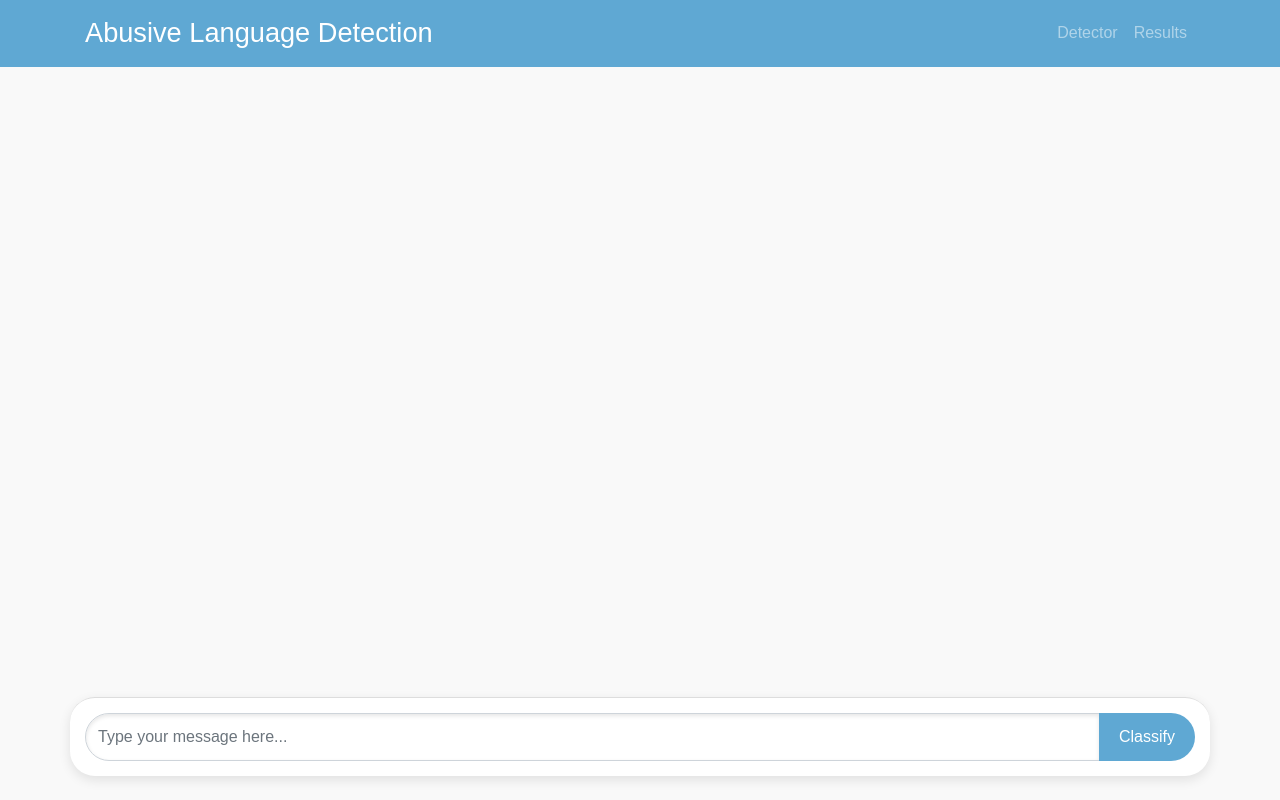
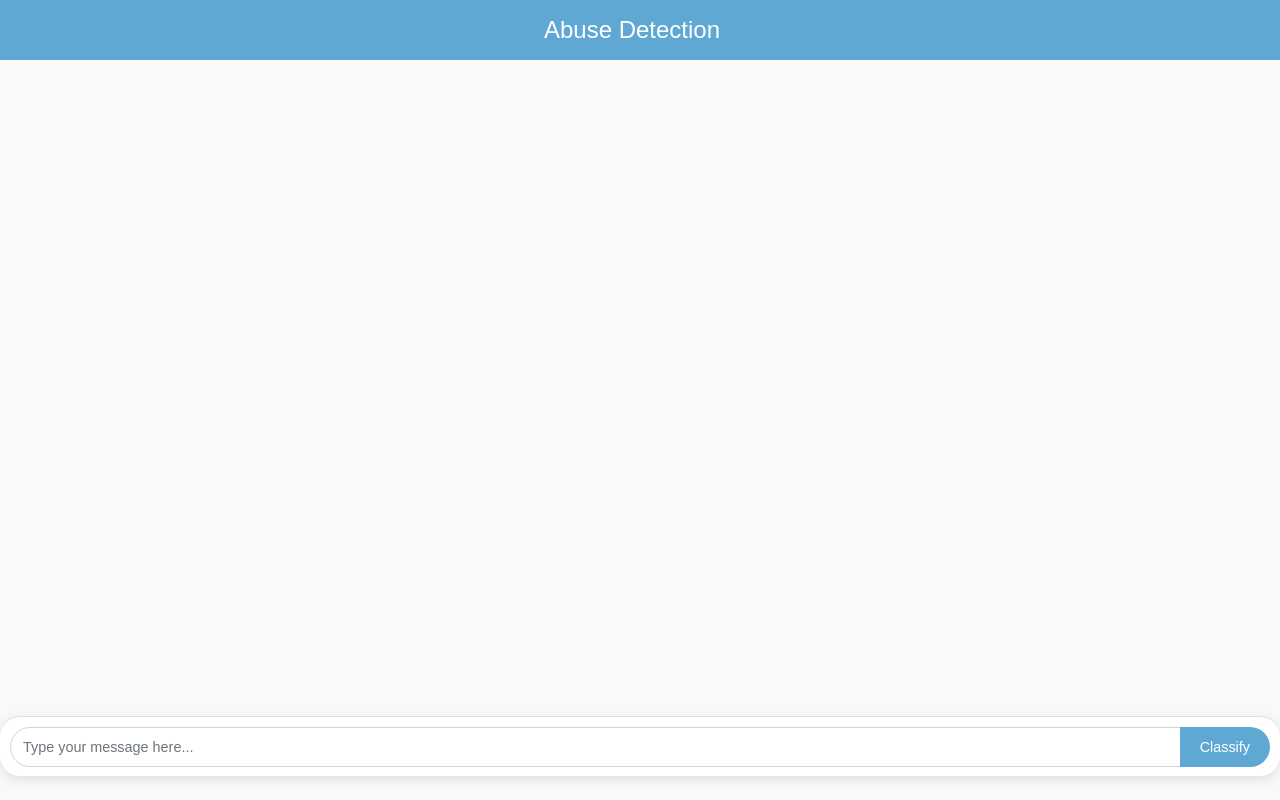
Before and after one commit to ArsalKhan1/Challenge, a Flask app: page / in a window 1280 px wide. Run offline with Flask 3, Linux system fonts and the light colour scheme; some libraries are stand-ins or nearby versions.

Commit message:
Fixed ui for scalability

```diff
--- a/ui/static/styles.css
+++ b/ui/static/styles.css
@@ -1,115 +1,249 @@
 /* General Styling */
-body {
+body, html {
+    height: 100%;
+    margin: 0;
+    padding: 0;
     font-family: 'Arial', sans-serif;
     background-color: #f9f9f9;
+    overflow-x: hidden;  /* Prevent horizontal overflow */
 }
 
-/* Navbar */
+/* Base Styles (For mid-range resolutions like 1920x1080 and 2560x1440) */
 .navbar {
-    background-color: #5FA8D3; /* Updated header background color */
+    background-color: #5FA8D3;
+    height: 70px;  /* Base height for navbar */
+    display: flex;
+    justify-content: center;
+    align-items: center;
 }
 
 .title {
-    font-size: 1.7rem; /* Larger title size */
-    margin-right: auto; /* Align title to the left */
+    font-size: 2rem; /* Base title size */
+    text-align: center;
 }
 
-/* Chat Bubble */
 .chat-bubble {
-    max-width: 60%;
-    background-color: #D9EFFA; /* Light blue background */
+    max-width: 60%;  /* Base max width */
+    background-color: #D9EFFA;
     border: 1px solid #ddd;
-    border-radius: 25px;
+    border-radius: 20px;
     padding: 15px;
-    box-shadow: 0 4px 12px rgba(0, 0, 0, 0.1); /* Subtle shadow */
+    box-shadow: 0 4px 12px rgba(0, 0, 0, 0.1);
     margin-right: 20px;
     display: flex;
     align-items: center;
+    word-wrap: break-word;
 }
 
 .chat-bubble p {
     margin: 0;
-    font-style: italic; /* Italicize text */
-    color: #333; /* Slightly darker text color */
+    font-style: italic;
+    color: #333;
+    /* font-size: 1rem;  */
 }
 
-/* Card Box */
 .card-box {
-    border-radius: 25px;
-    box-shadow: 0 4px 12px rgba(0, 0, 0, 0.1); /* Subtle shadow */
+    border-radius: 20px;
+    box-shadow: 0 4px 12px rgba(0, 0, 0, 0.1);
     padding: 15px;
     background-color: #ffffff;
     margin-bottom: 20px;
 }
 
-/* Response Section */
 .response-section {
-    background-color: #f1f1f1; /* Light grey background */
-    border-radius: 20px;
+    background-color: #e0e0e0;
+    border-radius: 15px;
     padding: 15px;
     margin-bottom: 10px;
 }
 
-.level-one {
-    background-color: #eaf5e9; /* Light green background for Level 1 */
-}
+/* .response-section h6 {
+    font-size: 1.2rem;
+/* } */
 
-.level-two {
-    background-color: #fff3cd; /* Light yellow background for Level 2 */
-}
+/* .response-section p { */
+    /* font-size: 1rem;  */
+/* } */
 
-.level-three {
-    background-color: #e2e3e5; /* Light grey background for Level 3 */
-}
-
-/* Text Color Styles */
-.text-green {
-    color: green;
-}
-
-.text-red {
-    color: red;
-}
-
-/* Progress Bar Styling */
 .progress-bar-green {
-    background-color: green !important; /* Use green color */
+    background-color: green !important;
+    height: 20px;
 }
 
 .progress-bar-red {
-    background-color: red !important; /* Use red color */
+    background-color: red !important;
+    height: 20px;
 }
 
-/* Footer Styling */
 .footer-form {
     background-color: #ffffff;
     border-top: 1px solid #ddd;
-    border-radius: 25px;
+    border-radius: 20px;
     padding: 15px;
-    box-shadow: 0 4px 12px rgba(0, 0, 0, 0.1); /* Subtle shadow */
+    box-shadow: 0 4px 12px rgba(0, 0, 0, 0.1);
+    height: 70px;
 }
 
-/* Input Field */
 .input-rounded {
-    border-radius: 25px; /* Increased rounded corners for input field */
-    box-shadow: inset 0 2px 4px rgba(0, 0, 0, 0.1); /* Inner shadow for depth */
-    height: 48px; /* Set height to match button */
+    border-radius: 20px;
+    height: 48px;
+    font-size: 1rem; /* Base font size */
 }
 
-/* Button Styling */
 .btn-rounded {
-    border-radius: 25px; /* Increased rounded corners for button */
-    padding: 8px 20px; /* Adjust padding */
-    background-color: #5FA8D3; /* Updated button color */
+    border-radius: 20px;
+    padding: 10px 20px;
+    background-color: #5FA8D3;
     border: none;
-    height: 48px; /* Match the height of input field */
+    height: 48px;
     line-height: 1.5;
+    font-size: 1rem; /* Base font size */
 }
 
-/* Adjust content container to prevent overlap with header and footer */
 .content-container {
-    margin-top: 60px; /* Space below the fixed header */
-    margin-bottom: 70px; /* Space above the fixed footer */
-    overflow-y: auto; /* Scrollable content */
+    margin-top: 70px;  /* Avoid overlap with navbar */
+    margin-bottom: 70px;  /* Avoid overlap with footer */
+    height: calc(100vh - 140px);  /* Dynamic height for full page usage */
+    overflow-y: auto;
     padding: 15px;
 }
+
+/* Styles for Smaller Screens (1440px × 900px) */
+@media (max-width: 1440px) {
+    .navbar {
+        height: 60px;  /* Reduce height for smaller screens */
+    }
+
+    .title {
+        font-size: 1.5rem;  /* Decrease title size */
+    }
+
+    .chat-bubble {
+        font-size: 1rem;  /* Decrease font size */
+        padding: 10px;  /* Decrease padding */
+        margin-right: 15px;  /* Decrease margin */
+    }
+
+    .card-box {
+        padding: 10px;  /* Decrease padding */
+        margin-bottom: 15px;  /* Decrease margin bottom */
+    }
+
+    .response-section {
+        padding: 10px;  /* Decrease padding */
+    }
+    .response-section h6 {
+        font-size: 1.2rem; /* Base font size */
+    }
+
+    .response-section p {
+        font-size: 1rem; /* Base font size */
+    }
+
+    .footer-form {
+        height: 60px;  /* Reduce footer height */
+        padding: 10px;  /* Decrease padding */
+    }
+
+    .input-rounded,
+    .btn-rounded {
+        height: 40px;  /* Decrease height */
+        font-size: 0.9rem;  /* Decrease font size */
+    }
+}
+
+/* Styles for Large Screens (2560px × 1440px) */
+@media (min-width: 2560px) and (max-width: 3839px) {
+    .title {
+        font-size: 3.2rem;  /* Increase title size */
+    }
+    .navbar {
+        height: 100px;
+    }
+
+    .chat-bubble {
+        font-size: 1.7rem;  /* Increase font size */
+        padding: 20px;  /* Increase padding */
+        margin-right: 30px;  /* Increase margin */
+    }
+
+    .card-box {
+        padding: 25px;  /* Increase padding */
+    }
+
+    .response-section {
+        padding: 20px;  /* Increase padding */
+    }
+    .response-section h6 {
+        font-size: 1.8rem; /* Base font size */
+    }
+
+    .response-section p {
+        font-size: 1.4rem; /* Base font size */
+    }
+
+    .progress-bar-green,
+    .progress-bar-red {
+        height: 25px;  /* Increase height */
+    }
+
+    .footer-form {
+        height: 80px;  /* Increase footer height */
+        padding: 20px;  /* Increase padding */
+    }
+
+    .input-rounded,
+    .btn-rounded {
+        height: 55px;  /* Increase height */
+        font-size: 1.2rem;  /* Increase font size */
+    }
+}
+
+/* Styles for Very Large Screens (3840px × 2160px) */
+@media (min-width: 3840px) {
+    .navbar {
+        height: 150px;  /* Increase navbar height */
+    }
+
+    .title {
+        font-size: 4rem;  /* Large title size */
+    }
+
+    .chat-bubble {
+        font-size: 2.5rem;  /* Large font size in chat bubbles */
+        padding: 30px;  /* Large padding */
+        margin-right: 50px;  /* Large margin */
+    }
+
+    .card-box {
+        padding: 30px;  /* Large padding */
+        margin-bottom: 40px;  /* Increase margin bottom */
+    }
+
+    .response-section {
+        padding: 25px;  /* Increase padding */
+    }
+    .response-section h6 {
+        font-size: 2.7rem; /* Base font size */
+    }
+
+    .response-section p {
+        font-size: 2.2rem; /* Base font size */
+    }
+
+    .progress-bar-green,
+    .progress-bar-red {
+        height: 30px;  /* Increase height */
+    }
+
+    .footer-form {
+        height: 120px;  /* Large footer height */
+        padding: 30px;  /* Large padding */
+    }
+
+    .input-rounded,
+    .btn-rounded {
+        height: 80px;  /* Increase height of input and button */
+        font-size: 1.5rem;  /* Increase font size */
+    }
+}
--- a/ui/templates/index.html
+++ b/ui/templates/index.html
@@ -3,29 +3,23 @@
 <head>
     <meta charset="UTF-8">
     <meta name="viewport" content="width=device-width, initial-scale=1.0">
-    <title>AI Abuse Detection</title>
+    <title>Abuse Detection</title>  <!-- Updated title -->
     <!-- Bootstrap CSS -->
     <link rel="stylesheet" href="https://maxcdn.bootstrapcdn.com/bootstrap/4.5.2/css/bootstrap.min.css">
     <!-- Custom Styles -->
     <link rel="stylesheet" href="{{ url_for('static', filename='styles.css') }}">
 </head>
 <body>
-    <!-- Header with Navigation Tabs -->
+    <!-- Header with Title Only (No Tabs) -->
     <nav class="navbar navbar-expand-lg navbar-dark fixed-top">
-        <div class="container d-flex justify-content-between">
-            <!-- Title on the left side -->
-            <span class="navbar-brand mb-0 h1 title">Abusive Language Detection</span>
-
-            <!-- Tabs aligned horizontally on the right side -->
-            <div class="navbar-nav">
-                <a class="nav-link nav-item" href="{{ url_for('index') }}">Detector</a>
-                <a class="nav-link nav-item" href="{{ url_for('results') }}">Results</a>
-            </div>
+        <div class="container-fluid d-flex justify-content-center">
+            <!-- Centered Title -->
+            <span class="navbar-brand mb-0 h1 title">Abuse Detection</span>
         </div>
     </nav>
 
     <!-- Main Container (padding to prevent overlap with header and footer) -->
-    <div id="content-container" class="container mt-5 pt-4 content-container">
+    <div id="content-container" class="container-fluid mt-5 pt-4 content-container"> <!-- Updated to container-fluid -->
         <!-- Display Previous Input Messages and Results -->
         {% for entry in message_history %}
             <!-- Chat Bubble with Input Message -->
@@ -126,7 +120,7 @@
     </div>
 
     <!-- Footer - Input Message -->
-    <div class="container fixed-bottom mb-4 footer-form">
+    <div class="container-fluid fixed-bottom mb-4 footer-form">
         <form method="POST" action="/">
             <div class="input-group">
                 <input type="text" name="message" class="form-control input-rounded" placeholder="Type your message here..." required>
@@ -146,7 +140,7 @@
     <script>
         function scrollToBottom() {
             var contentContainer = document.getElementById('content-container');
-            contentContainer.scrollTop = contentContainer.scrollHeight;  // Scroll to bottom
+            contentContainer.scrollTop = contentContainer.scrollHeight;
         }
         window.onload = scrollToBottom;
         setTimeout(scrollToBottom, 100);
```
Also changed, not shown: other parts of ui/templates/index.html (+12 -12 lines), ui/templates/results.html (+4 -4 lines).
